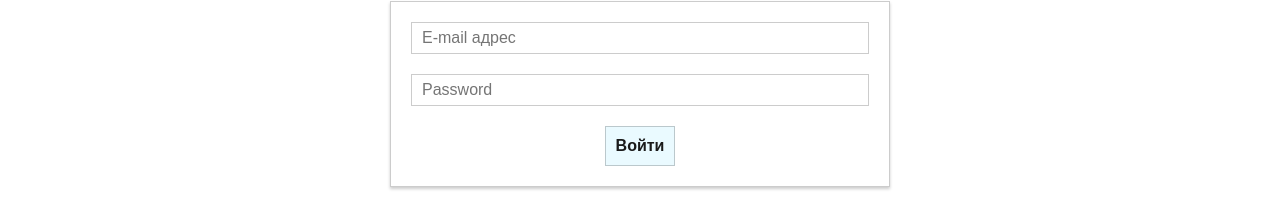
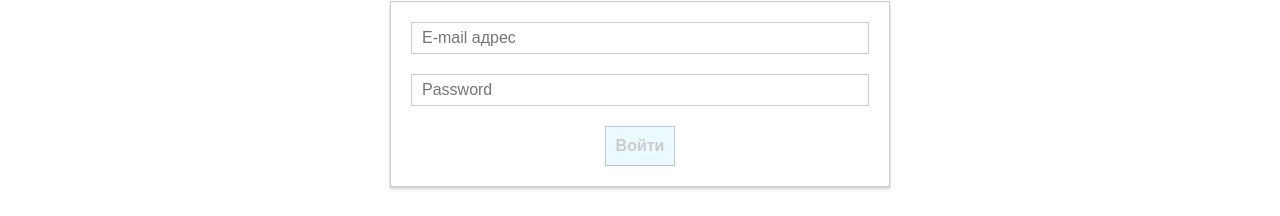
Before and after one commit to ArtemKlyuev/maxpfrontend-tz-2, a React (Create React App) app: page /login in a window 1280 px wide. Shown: the part 149-365 px from the top of the page. Built offline with nearby package versions, Linux system fonts and the light colour scheme.

Commit message:
add validation check

```diff
--- a/src/containers/Auth/Auth.js
+++ b/src/containers/Auth/Auth.js
@@ -67,7 +67,7 @@ class Auth extends React.Component {
             [controlName]: updateObject(controls[controlName], {
                 value: e.currentTarget.value,
                 valid: checkValidity(
-                    controlName,
+                    e.currentTarget.value,
                     controls[controlName].validation
                 ),
                 touched: true
@@ -78,9 +78,13 @@ class Auth extends React.Component {
     };
 
     sumbitHandler = (e) => {
+        const { email, password } = this.state.controls;
+
+        if (!email.valid || !password.valid) {
+            return false;
+        }
+
         e.preventDefault();
-
-        const { email, password } = this.state.controls;
 
         this.props.onAuth(email.value, password.value);
     };
@@ -103,7 +107,7 @@ class Auth extends React.Component {
                     elementType={elementType}
                     value={value}
                     touched={touched}
-                    invalid={valid}
+                    valid={valid}
                     required={required}
                     changed={(e) => this.inputChangedHandler(e, el)}
                 />
@@ -126,7 +130,20 @@ class Auth extends React.Component {
                     onSubmit={(e) => this.sumbitHandler(e)}
                 >
                     {formEls}
-                    {loading ? <Preloader /> : <Button>Войти</Button>}
+                    {loading ? (
+                        <Preloader />
+                    ) : (
+                        <Button
+                            disabled={
+                                !(
+                                    controls.email.valid &&
+                                    controls.password.valid
+                                )
+                            }
+                        >
+                            Войти
+                        </Button>
+                    )}
                 </form>
             </React.Fragment>
         );
```
